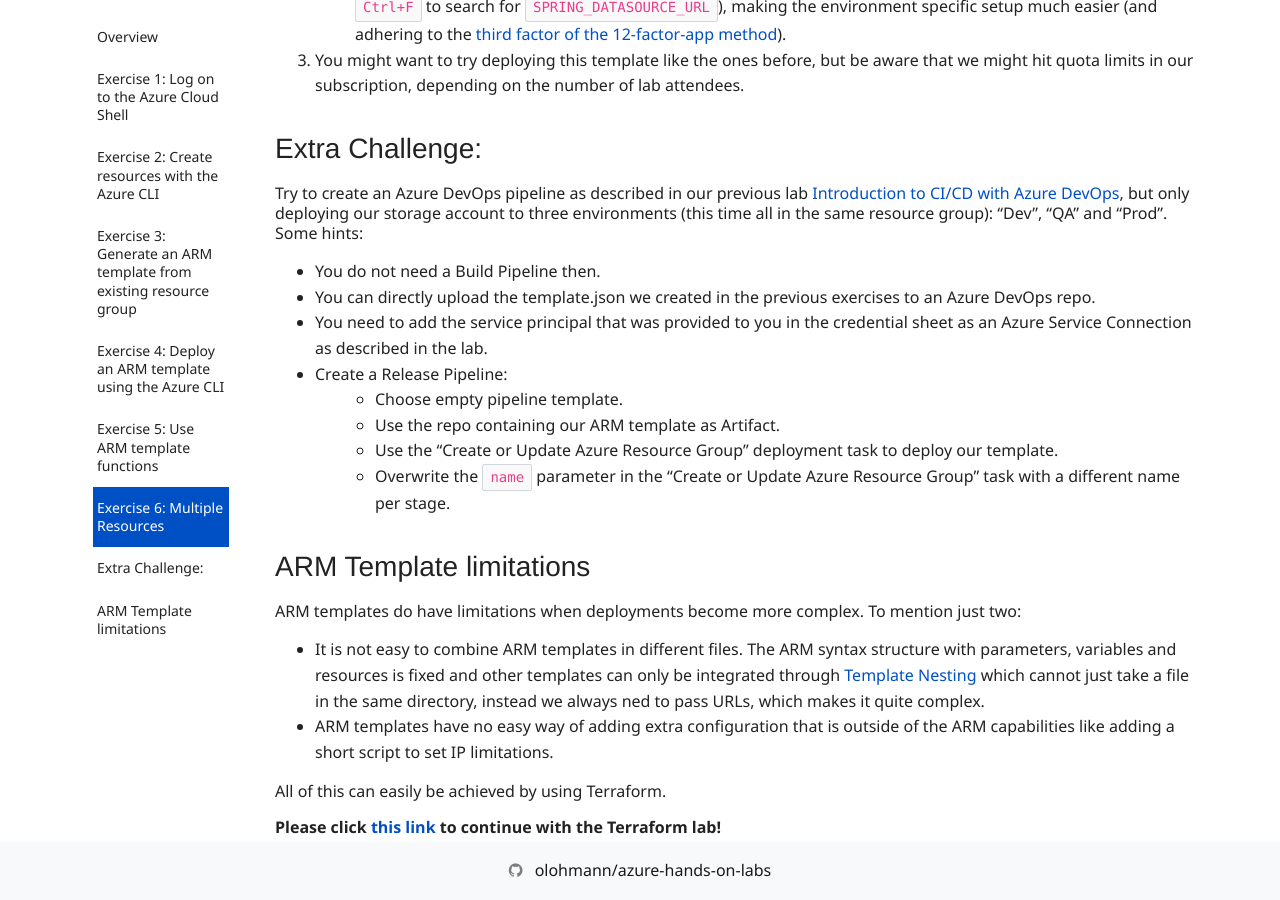
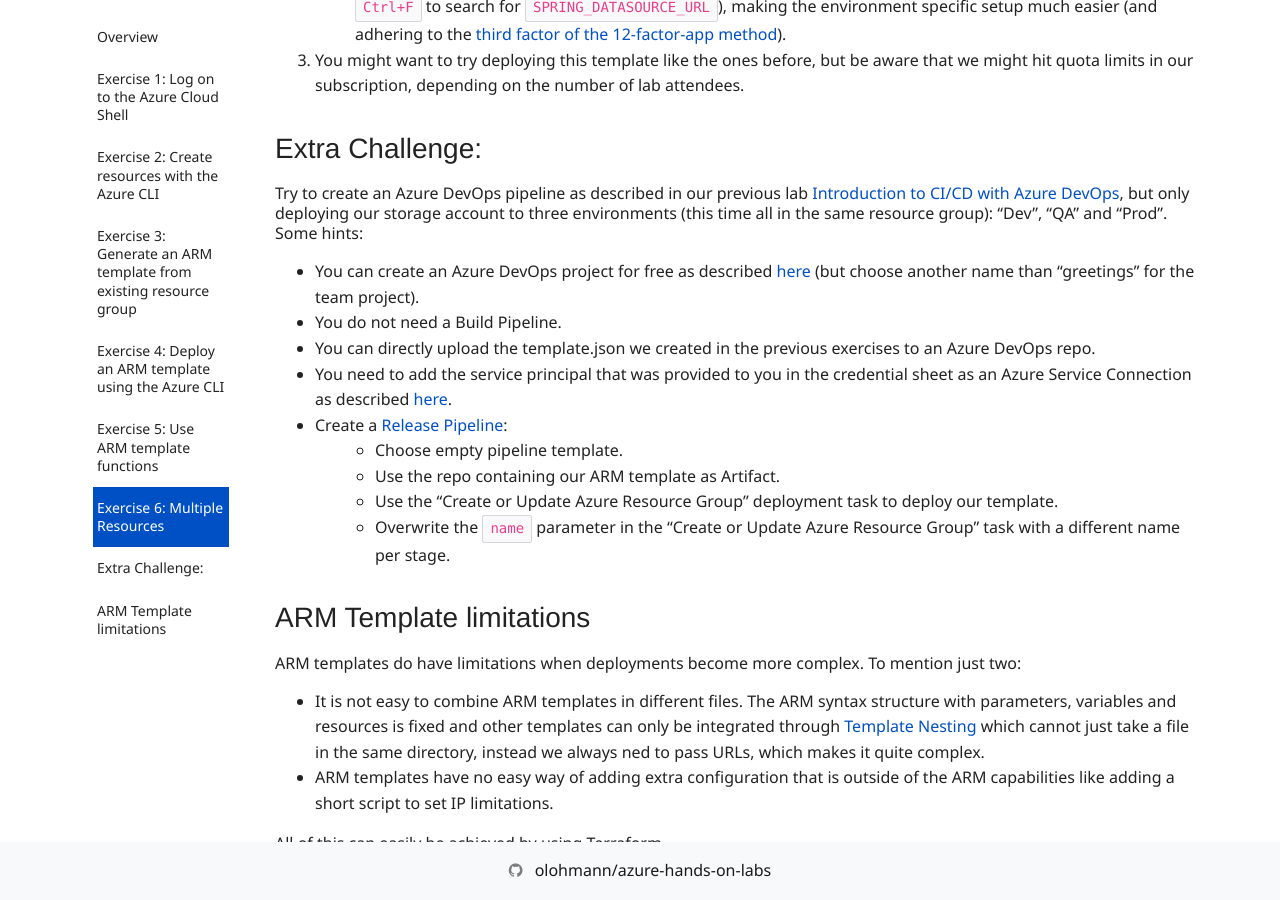
Before and after one commit to olohmann/azure-hands-on-labs, a Jekyll site: the page built from labs/07_iac/iac.md, in a window 1280 px wide and 900 px high, scrolled down 11402 px. Built offline with Jekyll 4.4.1, drawn with Linux system fonts in a browser that asks for light colours; nearby versions of some CDN libraries; our own code applies the rules of GitHub Pages for plain Markdown files; comment, search, counter and statistics services are not loaded.

Commit message:
More hints for CICD

```diff
--- a/labs/07_iac/iac.md
+++ b/labs/07_iac/iac.md
@@ -265,10 +265,11 @@ Thusm in this exercise we will be revisiting the sample ARM template from our pr
 
 Try to create an Azure DevOps pipeline as described in our previous lab [Introduction to CI/CD with Azure DevOps](../06_cicd_azure_devops/cicd_azure_devops.md), but only deploying our storage account to three environments (this time all in the same resource group): "Dev", "QA" and "Prod". Some hints:
 
-* You do not need a Build Pipeline then.
+* You can create an Azure DevOps project for free as described [here](../06_cicd_azure_devops/cicd_azure_devops.md#exercise3) (but choose another name than "greetings" for the team project).
+* You do not need a Build Pipeline.
 * You can directly upload the template.json we created in the previous exercises to an Azure DevOps repo.
-* You need to add the service principal that was provided to you in the credential sheet as an Azure Service Connection as described in the lab.
-* Create a Release Pipeline:
+* You need to add the service principal that was provided to you in the credential sheet as an Azure Service Connection as described [here](https://docs.microsoft.com/en-us/azure/devops/pipelines/library/connect-to-azure?view=vsts#create-an-azure-resource-manager-service-connection-with-an-existing-service-principal).
+* Create a [Release Pipeline](https://docs.microsoft.com/en-us/azure/devops/pipelines/release/what-is-release-management?view=vsts):
     * Choose empty pipeline template.
     * Use the repo containing our ARM template as Artifact.
     * Use the "Create or Update Azure Resource Group" deployment task to deploy our template.
```
Also changed, not shown: labs/06_cicd_azure_devops/cicd_azure_devops.md (+1 -1 lines).
